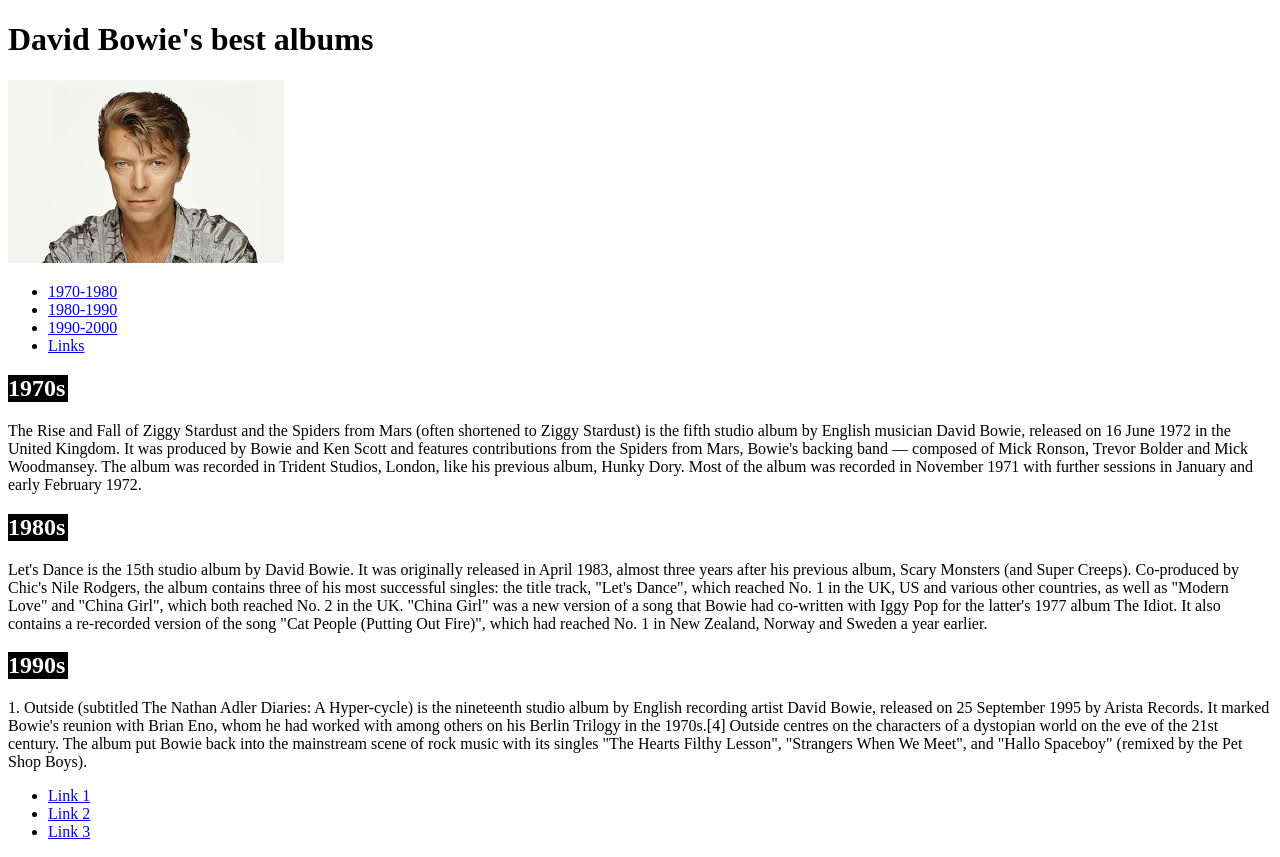
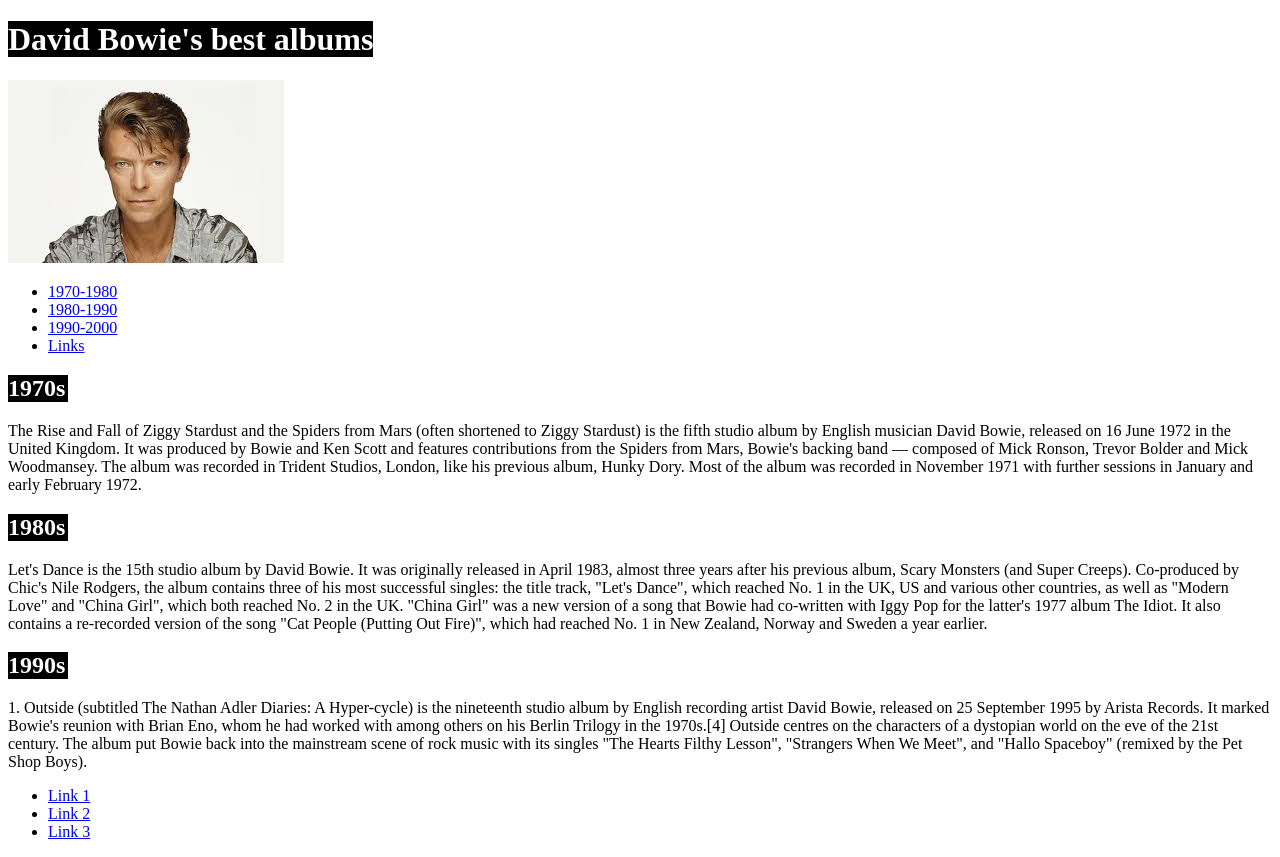
Before and after one commit to shmeli-suneli/Musician-page, a plain HTML site: page index.html in a window 1280 px wide. Drawn offline with Linux system fonts and the light colour scheme.

Commit message:
Update index.html

```diff
--- a/index.html
+++ b/index.html
@@ -13,7 +13,7 @@
 			<div class="menuContainer">
 				<h1 class=mainTitle>
 						<div class="mainTitle">
-							David Bowie's best albums
+							<span>David Bowie's best albums</span>
 						</div>
 					</h1>
 				<section class="image">
```
